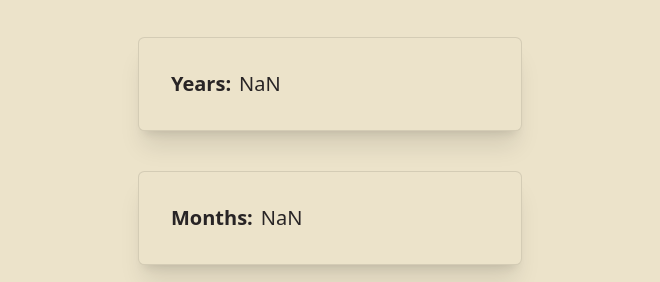
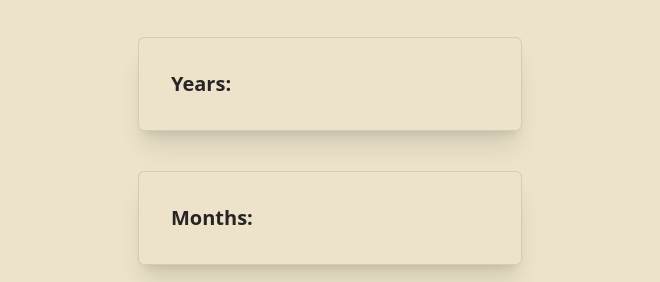
Before and after one commit to rakib00-dev/react-age-calc, a React (Vite) app: page / in a window 1280 px wide. Shown: the part 243-525 px from the top of the page, without its empty margins (310-970 px from the left). Built offline with nearby package versions, Linux system fonts and the light colour scheme.

Commit message:
updating the functionality

```diff
--- a/src/App.jsx
+++ b/src/App.jsx
@@ -8,12 +8,13 @@ function App() {
   );
   const [years, setYears] = useState();
   const [months, setMonths] = useState();
-  const [weeks, setweeks] = useState();
   const [days, setDays] = useState();
 
-  let calcYears = currentDate.getFullYear() - years;
-  let calcMonths = currentDate.getMonth() + 1 - months;
-  let calcDays = currentDate.getDate() - days;
+  let aYear = 365; //days in a year
+  let aMonth = aYear / 12; //days in a month
+  // let calcYears = currentDate.getFullYear() - years;
+  // let calcMonths = currentDate.getMonth() + 1 - months;
+  // let calcDays = currentDate.getDate() - days;
 
   let mL = [
     'January',
@@ -38,8 +39,6 @@ function App() {
     console.log('ok');
     setYears(() => inputValue.split('-')[0]);
     setMonths(() => inputValue.split('-')[1]);
-    console.log(months);
-
     setDays(() => inputValue.split('-')[2]);
     console.log({ years, months, days });
   }
@@ -64,7 +63,7 @@ function App() {
         <div className="card bg-base-100 w-96 border border-t-1 border-black/10 shadow-xl m-5">
           <div className="card-body flex flex-row">
             <h2 className="card-title">Years:</h2>
-            <p>{currentDate.getFullYear() - years} </p>
+            <p> </p>
           </div>
         </div>
 
@@ -72,7 +71,7 @@ function App() {
         <div className="card bg-base-100 w-96 border border-t-1 border-black/10 shadow-xl m-5">
           <div className="card-body flex flex-row">
             <h2 className="card-title">Months:</h2>
-            <p>{Math.abs(calcMonths)} </p>
+            <p> </p>
           </div>
         </div>
       </div>
```
